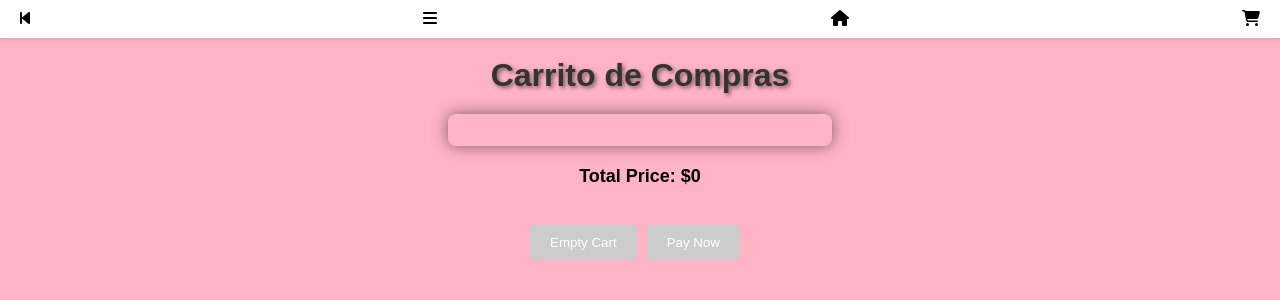
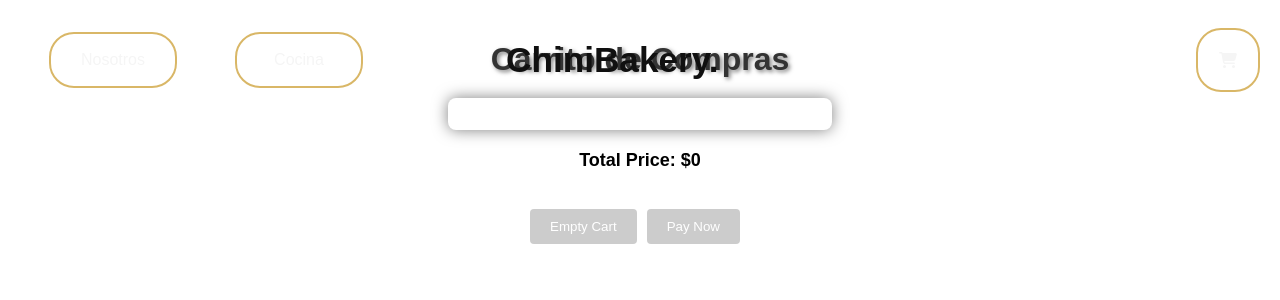
Before and after one commit to AugusViggia/chiniApp---Front, a React (Create React App) app in the folder client/: page /cart in a window 1280 px wide. Shown: the top 300 px of the page. Built offline with nearby package versions, Linux system fonts and the light colour scheme; the HTML template or start-up script is replaced by a standard one.

Commit message:
Estilos en NavBar y Home

```diff
--- a/client/src/App.css
+++ b/client/src/App.css
@@ -1,41 +1,5 @@
 .App {
   text-align: center;
-  background-color: #ffb3c6;
   font-family: 'Arial', sans-serif;
-  min-height: 100vh;
+  height: 93.5vh;
 }
-
-.App-logo {
-  height: 40vmin;
-  pointer-events: none;
-}
-
-@media (prefers-reduced-motion: no-preference) {
-  .App-logo {
-    animation: App-logo-spin infinite 20s linear;
-  }
-}
-
-.App-header {
-  background-color: #282c34;
-  min-height: 100vh;
-  display: flex;
-  flex-direction: column;
-  align-items: center;
-  justify-content: center;
-  font-size: calc(10px + 2vmin);
-  color: white;
-}
-
-.App-link {
-  color: #61dafb;
-}
-
-@keyframes App-logo-spin {
-  from {
-    transform: rotate(0deg);
-  }
-  to {
-    transform: rotate(360deg);
-  }
-}
--- a/client/src/components/NavBar/NavBar.jsx
+++ b/client/src/components/NavBar/NavBar.jsx
@@ -1,38 +1,43 @@
 import React from "react";
-import { Link, useLocation, useNavigate } from "react-router-dom";
+import { Link, /*useLocation, useNavigate*/ } from "react-router-dom";
 import { FontAwesomeIcon } from "@fortawesome/react-fontawesome";
 import {
-  faBackwardStep,
   faShoppingCart,
   faHome,
-  faBars,
 } from "@fortawesome/free-solid-svg-icons";
 import style from "./NavBar.module.css";
 
 const NavBar = () => {
-    const location = useLocation();
-    const navigate = useNavigate();
-
-  const showBackButton = location.pathname !== "/";
+    //const location = useLocation();
+    //const navigate = useNavigate();
 
     return (
       <nav className={style.navbar}>
-        {showBackButton && (
-          <Link className={style.navLink} onClick={() => navigate(-1)}>
-            <FontAwesomeIcon icon={faBackwardStep} />
+        <div className={style.buttons}>
+          <Link to="/" className={style.navLink}>
+            <div className={style.btn}>
+              <span> Nosotros </span>
+            </div>
           </Link>
-        )}
 
-        <Link to="/products" className={style.navLink}>
-          <FontAwesomeIcon icon={faBars} />
-        </Link>
+          <Link to="/products" className={style.navLink}>
+            <div className={style.btn}>
+              <span> Cocina </span>
+            </div>
+          </Link>
+        </div>
 
         <Link to="/" className={style.navLink}>
-          <FontAwesomeIcon icon={faHome} />
+          <div className={style.home}>
+            <span className={style.logo}> ChiniBakery.</span>
+          </div>
         </Link>
 
         <Link to="/cart" className={style.navLink}>
-          <FontAwesomeIcon icon={faShoppingCart} />
+          <div className={style.cart}>
+            <FontAwesomeIcon icon={faShoppingCart}/>
+          </div>
+
         </Link>
       </nav>
     );
--- a/client/src/components/NavBar/NavBar.module.css
+++ b/client/src/components/NavBar/NavBar.module.css
@@ -1,24 +1,65 @@
-body {
-    margin-top: 1rem;
-}
-
 .navbar {
+    position: fixed;
+    top: 0;
+    left: 0;
+    right: 0;
+    height: 15vh;
     display: flex;
     justify-content: space-between;
     align-items: center;
     padding: 10px 20px;
-    background-color: white;
-    position: fixed;
-    width: 100%;
-    top: 0;
     z-index: 1000;
-    box-shadow: 0 2px 4px rgba(0, 0, 0, 0.1);
 }
 
 .navLink{
-    color: black;
+    color: #f5f5f5;
+    text-decoration: none;
+    transition: .5s;
 }
 
 .navLink:hover{
-    color: #0056b3;
+    transition: .3s;
+    color: #d9b767;
 }
+
+.buttons {
+    width: 30%;
+    display: flex;
+    justify-content: space-around;
+}
+
+.btn {
+    border: 2px solid #d9b767;
+    height: 7vh;
+    width: 10vw;
+    border-radius: 25px;
+    display:flex;
+    align-items: center;
+    justify-content: center;
+}
+
+.home {
+    height: 15vh;
+    width: 45vw;
+    display: flex;
+    justify-content: start;
+}
+
+.logo {
+    color: #101010;
+    display: flex;
+    justify-content: center;
+    align-items: center;
+    font-size: 2.2rem;
+    font-weight: bold;
+}
+
+.cart {
+    border: 2px solid #d9b767;
+    height: 8vh;
+    width: 8vh;
+    border-radius: 25px;
+    display:flex;
+    align-items: center;
+    justify-content: center;
+}
--- a/client/src/views/Home/Home.jsx
+++ b/client/src/views/Home/Home.jsx
@@ -4,14 +4,7 @@ import style from "./Home.module.css";
 function Home() {
   return (
     <div className={style.mainContainer}>
-      <h1>Bienvenido a chiniBakery</h1>
-
-      <p>
-        ABOUT US: Lorem ipsum dolor sit amet consectetur adipisicing elit. Porro
-        veritatis eveniet sapiente, illum nihil praesentium vitae perferendis,
-        asperiores laudantium nobis velit quaerat tempora explicabo quas
-        blanditiis. Totam dolorem cupiditate praesentium.
-      </p>
+      <h1>Bienvenido</h1>
     </div>
   );
 }
--- a/client/src/views/Home/Home.module.css
+++ b/client/src/views/Home/Home.module.css
@@ -1,12 +1,15 @@
-* {
-    box-sizing: border-box;
-}
-
 .mainContainer {
     display: flex;
     flex-direction: column;
     align-items: center;
-    min-height: 100vh;
-    max-width: 100vw;
-    padding: 20px;
+    justify-content: center;
+    height: 100vh;
+    width: 100vw;
+    background-image: url("../../../public/Portada.jpg");
+    background-position: center;
+    background-size: cover;
 }
+
+.mainContainer h1 {
+    color: #101010;
+}
```
Also changed, not shown: client/public/chiniLogo.jpg (deleted), 1 other file (tests, documents, lock files or other folders).
